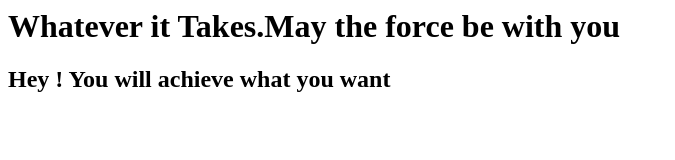
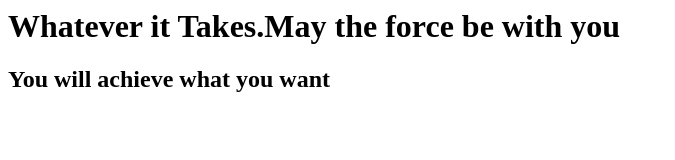
Before and after one commit to ramaschittella/firstgitreo, a plain HTML site: page index.html in a window 1280 px wide. Shown: the whole page, without its empty margins (0-675 px from the left). Drawn offline with Linux system fonts and the light colour scheme.

Commit message:
latest change

```diff
--- a/index.html
+++ b/index.html
@@ -1,6 +1,6 @@
 <html>
 <body>
 <h1>Whatever it Takes.May the force be with you</h1>
-<h2>Hey ! You will achieve what you want</h2>
+<h2>You will achieve what you want</h2>
 </body>
 </html>
```
